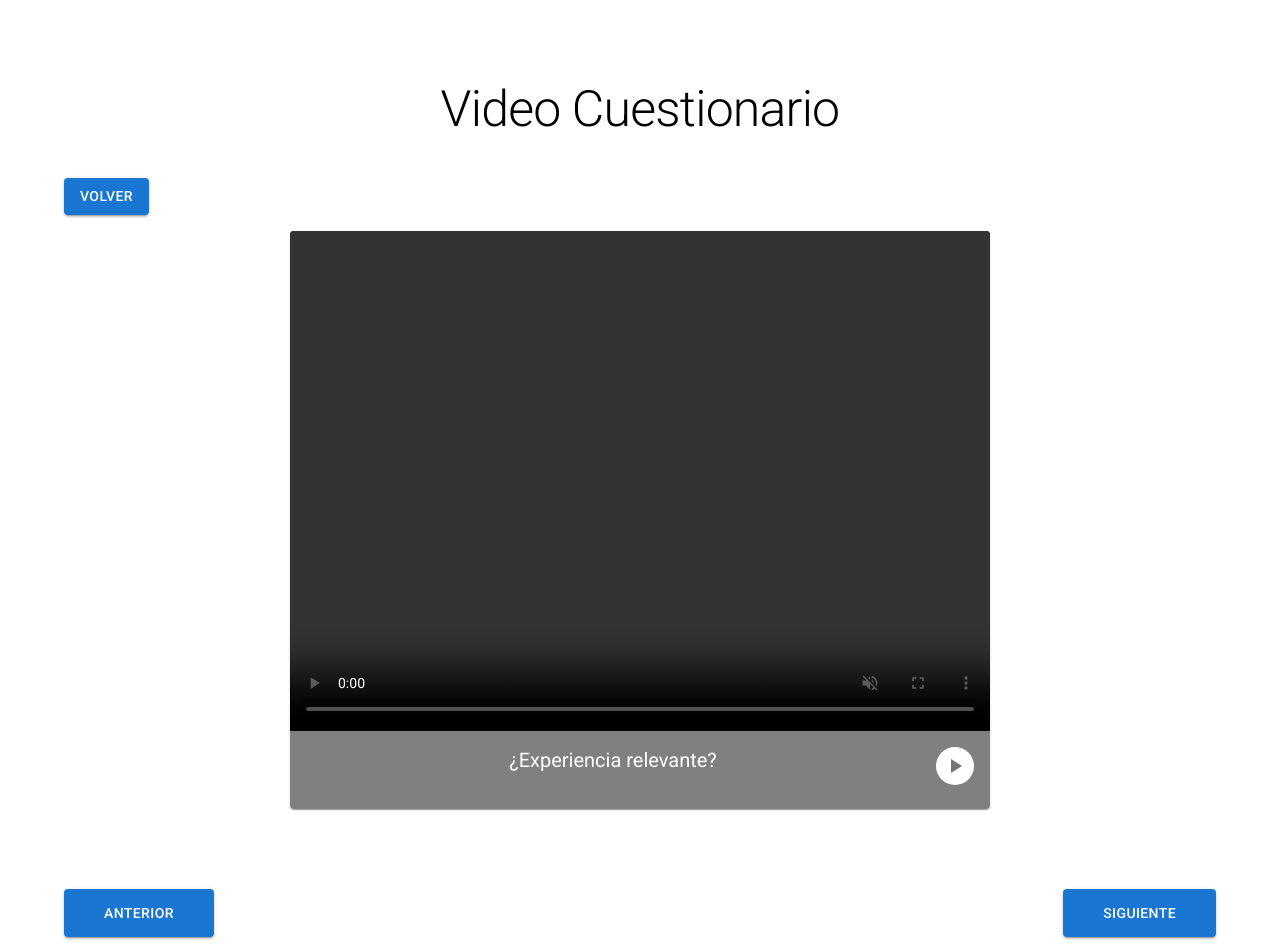
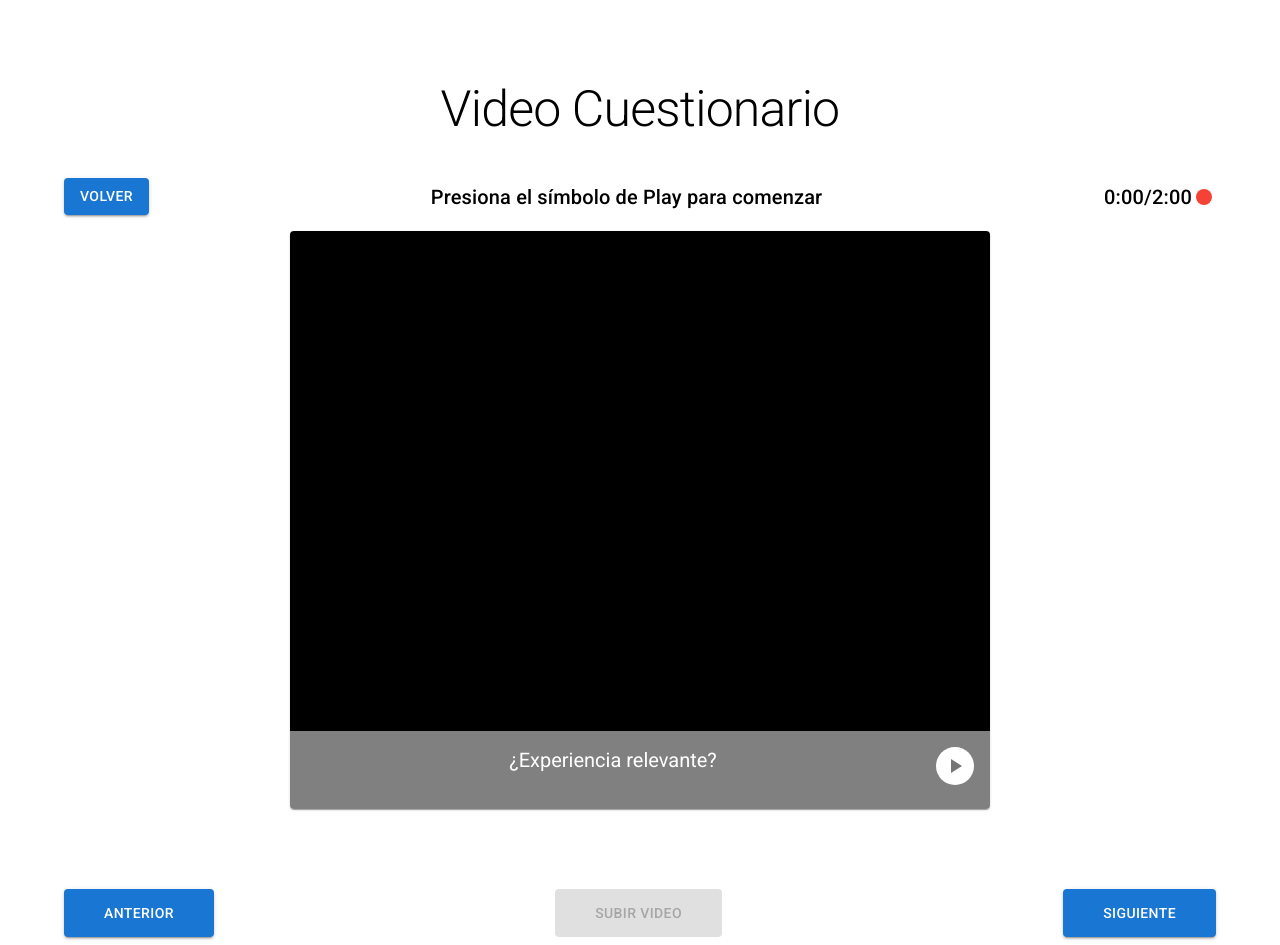
Before and after one commit to GersoZz/video-cuestionario, a React (Vite) app: page /add-video/0 in a window 1280 px wide. Built offline with nearby package versions, Linux system fonts and the light colour scheme.

Commit message:
feat: webRTC added in AddVideoPage

```diff
--- a/src/pages/AddVideoPage.jsx
+++ b/src/pages/AddVideoPage.jsx
@@ -1,4 +1,4 @@
-import { useContext, useEffect } from "react";
+import { useContext, useEffect, useState, useRef } from "react";
 
 import { Link, useNavigate, useParams } from "react-router-dom";
 
@@ -17,6 +17,11 @@ import PlayArrowIcon from "@mui/icons-material/PlayArrow";
 
 import QuestionContext from "../context/Pregunta/QuestionContext";
 
+import StopIcon from "@mui/icons-material/Stop";
+
+import FiberManualRecordIcon from "@mui/icons-material/FiberManualRecord";
+import red from "@mui/material/colors/red";
+
 export default function AddVideoPage() {
   const { id: videoId } = useParams();
   const { questions } = useContext(QuestionContext);
@@ -24,7 +29,137 @@ export default function AddVideoPage() {
   console.log({ videoId });
   console.log({ questions });
 
+  const [answer, setAnswer] = useState(questions[parseInt(videoId)]);
+  const [isRecorded, setIsRecorded] = useState(false);
+
+  const [isRecording, setIsRecording] = useState(false);
+
+  const [secondsRecording, setSecondsRecording] = useState(0);
+
+  const [timer, setTimer] = useState(null);
+  const [timerFormat, setTimerFormat] = useState("0:00");
+  const [isRecordIconRed, setIsRecordIconRed] = useState(true);
+
+  const [videoURL, setVideoURL] = useState(null);
+
+  const videoRef = useRef(null);
+  const mediaRecorderRef = useRef(null);
+
+  const _handleDataAvailable = ({ data }) => {
+    if (data.size > 0) {
+      const blob = new Blob([data], { type: "video/webm" });
+      const blobURL = URL.createObjectURL(blob);
+      console.log(blobURL);
+      setAnswer((prev) => ({
+        ...prev,
+        video: blobURL,
+      }));
+
+      setVideoURL(blobURL);
+    }
+  };
+
+  const _handlePlayRecording = () => {
+    setIsRecorded(false);
+
+    navigator.mediaDevices
+      .getUserMedia({ video: true, audio: true })
+      .then((stream) => {
+        videoRef.current.srcObject = stream;
+        mediaRecorderRef.current = new MediaRecorder(stream);
+
+        mediaRecorderRef.current.addEventListener(
+          "dataavailable",
+          _handleDataAvailable
+        );
+
+        if (
+          mediaRecorderRef.current &&
+          mediaRecorderRef.current.state === "inactive"
+        ) {
+          mediaRecorderRef.current.start();
+
+          setVideoURL(null);
+          setIsRecording(true);
+
+          setTimerFormat("0:00");
+          setTimer(
+            setInterval(() => {
+              setIsRecordIconRed((prev) => !prev);
+              setSecondsRecording((prev) => prev + 1);
+            }, 1000)
+          );
+        }
+      })
+      .catch((error) => {
+        console.error("No se pudo encontrar la camara: ", error);
+      });
+  };
+
+  const _handleStopRecording = () => {
+    console.log(mediaRecorderRef.current);
+    if (
+      mediaRecorderRef.current &&
+      mediaRecorderRef.current.state === "recording"
+    ) {
+      mediaRecorderRef.current.stop();
+      setIsRecording(false);
+      console.log("stop");
+      clearInterval(timer);
+      setIsRecorded(true);
+      setSecondsRecording(0);
+      setIsRecordIconRed(true);
+    }
+  };
+
+  useEffect(() => {
+    /*     navigator.mediaDevices
+      .getUserMedia({ video: true, audio: true })
+      .then((stream) => {
+        videoRef.current.srcObject = stream;
+        mediaRecorderRef.current = new MediaRecorder(stream);
+
+          mediaRecorderRef.current.addEventListener(
+            "dataavailable",
+            _handleDataAvailable
+          );
+      })
+      .catch((error) => {
+        console.error("No se pudo encontrar la camara: ", error);
+      }); */
+
+    return () => {
+      if (
+        mediaRecorderRef.current &&
+        mediaRecorderRef.current.state === "recording"
+      ) {
+        mediaRecorderRef.current.stop();
+      }
+    };
+  }, []);
+
+  useEffect(() => {
+    if (secondsRecording !== 0) {
+      const minutes = Math.floor(secondsRecording / 60);
+      const seconds = secondsRecording % 60;
+      const secondsFormatted = seconds < 10 ? "0" + seconds : seconds;
+
+      const secondsRecordingFormatted = `${minutes}:${secondsFormatted}`;
+      setTimerFormat(secondsRecordingFormatted);
+    }
+    if (secondsRecording > 119) {
+      _handleStopRecording();
+    }
+  }, [secondsRecording]);
+
   const _handlePrevPage = () => {
+    mediaRecorderRef.current.stop();
+    clearInterval(timer);
+    setSecondsRecording(0);
+    setIsRecordIconRed(true);
+    setIsRecorded(false);
+
+    setTimerFormat("00:0");
     navigate(
       `/add-video/${
         parseInt(videoId) === 0 ? questions.length - 1 : parseInt(videoId) - 1
@@ -33,11 +168,26 @@ export default function AddVideoPage() {
   };
 
   const _handleNextPage = () => {
+    mediaRecorderRef.current.stop();
+    clearInterval(timer);
+    setSecondsRecording(0);
+    setIsRecordIconRed(true);
+    setIsRecorded(false);
+
+    setTimerFormat("00:0");
+
     navigate(
       `/add-video/${
         parseInt(videoId) === questions.length - 1 ? "0" : parseInt(videoId) + 1
       }`
     );
+  };
+
+  const _handleVideoSubmit = () => {
+    console.log(answer);
+
+    //   addAnswer(video);
+    //   navigate("/");
   };
 
   return (
@@ -57,7 +207,7 @@ export default function AddVideoPage() {
         </Grid>
         <Grid
           display={"flex"}
-          justifyContent={"flex-start"}
+          justifyContent={"space-between"}
           item
           xs={12}
           sx={{ mb: 2 }}
@@ -67,6 +217,30 @@ export default function AddVideoPage() {
               Volver
             </Button>
           </Link>
+          <Typography
+            variant="h6"
+            sx={{ fontSize: 20 }}
+            display="flex"
+            justifyContent="center"
+            alignItems="center"
+          >
+            Presiona el símbolo de Play para comenzar
+          </Typography>
+
+          <Typography
+            variant="h6"
+            component="div"
+            display="flex"
+            justifyContent="center"
+            alignItems="center"
+          >
+            {timerFormat}/2:00
+            {isRecordIconRed ? (
+              <FiberManualRecordIcon sx={{ color: red[500] }} />
+            ) : (
+              <FiberManualRecordIcon color="disabled" />
+            )}
+          </Typography>
         </Grid>
         <Grid
           display={"flex"}
@@ -76,15 +250,32 @@ export default function AddVideoPage() {
           item
         >
           <Card sx={{ maxWidth: 700 }}>
+            {isRecorded ? (
               <CardMedia
                 component="video"
                 autoPlay
                 muted
                 loop
                 controls
+                src={videoURL}
+                sx={{ minWidth: 200, minHeight: 500, backgroundColor: "black" }}
+              />
+            ) : (
+              ""
+            )}
+            {isRecorded ? (
+              ""
+            ) : (
+              <CardMedia
+                ref={videoRef}
+                component="video"
+                autoPlay
+                muted
+                //   controls
                 src={null}
                 sx={{ minWidth: 200, minHeight: 500, backgroundColor: "black" }}
               />
+            )}
             <CardContent sx={{ backgroundColor: "gray" }}>
               <Box display={"flex"}>
                 <Typography
@@ -100,8 +291,11 @@ export default function AddVideoPage() {
                 >
                   {questions[parseInt(videoId)].pregunta}
                 </Typography>
+
+                {secondsRecording === 0 ? (
                   <IconButton
-                  aria-label="play/pause"
+                    onClick={_handlePlayRecording}
+                    aria-label="play"
                     sx={{
                       backgroundColor: "white",
                       maxHeight: 38,
@@ -110,6 +304,19 @@ export default function AddVideoPage() {
                   >
                     <PlayArrowIcon />
                   </IconButton>
+                ) : (
+                  <IconButton
+                    onClick={_handleStopRecording}
+                    aria-label="stop"
+                    sx={{
+                      backgroundColor: "white",
+                      maxHeight: 38,
+                      maxWidth: 38,
+                    }}
+                  >
+                    <StopIcon />
+                  </IconButton>
+                )}
               </Box>
             </CardContent>
           </Card>
@@ -119,13 +326,26 @@ export default function AddVideoPage() {
             onClick={_handlePrevPage}
             variant="contained"
             size="medium"
+            disabled={isRecording}
             sx={{ p: 1.5, pl: 5, pr: 5 }}
           >
             Anterior
           </Button>
+
+          <Button
+            onClick={_handleVideoSubmit}
+            variant="contained"
+            size="medium"
+            sx={{ p: 1.5, pl: 5, pr: 5 }}
+            disabled={!isRecorded}
+          >
+            Subir Video
+          </Button>
+
           <Button
             onClick={_handleNextPage}
             variant="contained"
+            disabled={isRecording}
             size="medium"
             sx={{ p: 1.5, pl: 5, pr: 5 }}
           >
```
Lines whose indentation alone changed are shown as unchanged.
